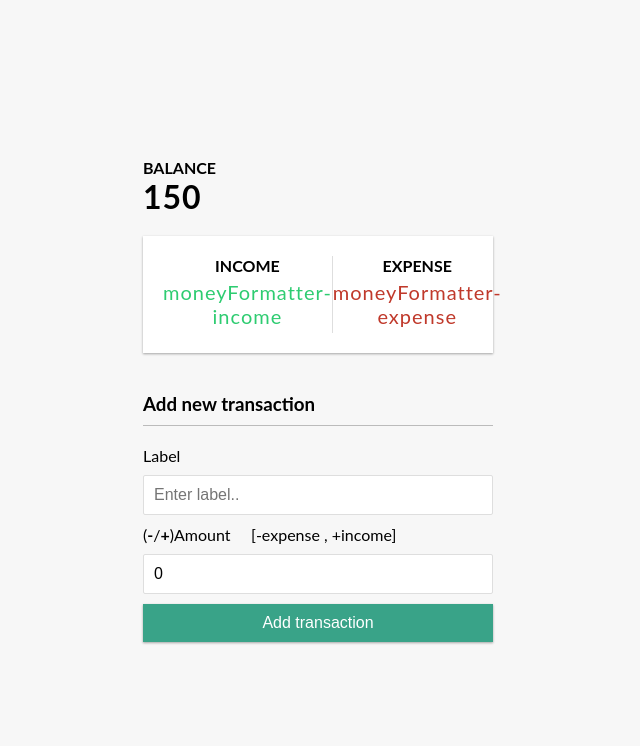
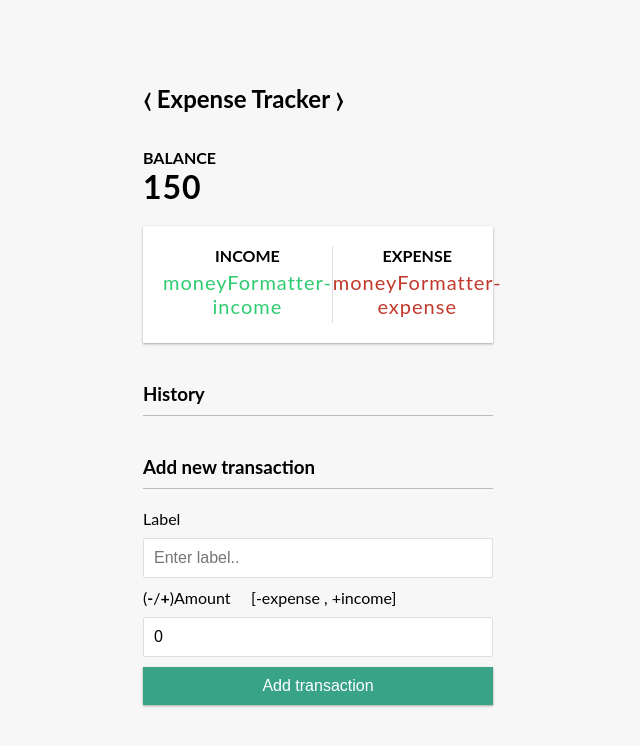
Before and after one commit to fuad221/my-expense, a React (Create React App) app: page / in a window 1280 px wide. Shown: the top 746 px of the page, without its empty margins (322-962 px from the left). Built offline with nearby package versions, Linux system fonts and the light colour scheme.

Commit message:
I finish some static code in Header.js and TransactionsList.js

```diff
--- a/src/components/Header.js
+++ b/src/components/Header.js
@@ -2,9 +2,7 @@
 
 const Header = () => {
     return (
-        <div>
-
-        </div>
+        <h2>〈 Expense Tracker 〉</h2>
     )
 }
 
--- a/src/components/TransactionList.js
+++ b/src/components/TransactionList.js
@@ -2,9 +2,9 @@
 
 const TransactionList = () => {
     return (
-        <div>
-
-        </div>
+        <>
+            <h3>History</h3>
+        </>
     )
 }
 
```
